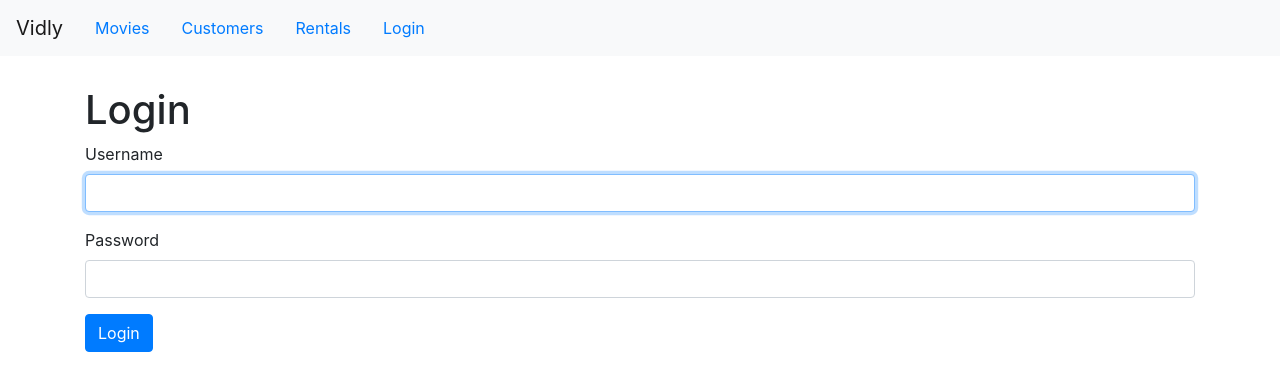
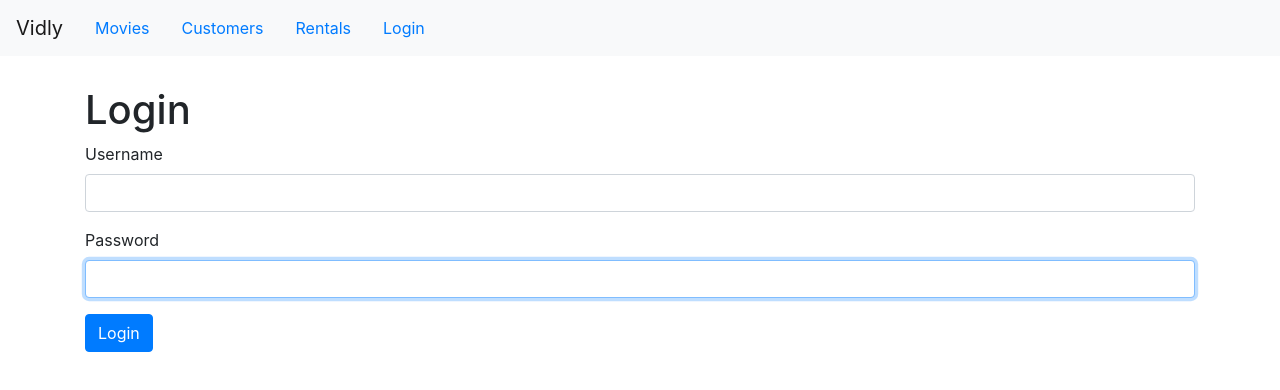
Before and after one commit to iara99oliveira/react-vidly, a React (Create React App) app: page /login in a window 1280 px wide. Shown: the top 390 px of the page. Built offline with nearby package versions, Linux system fonts and the light colour scheme.

Commit message:
Criado um componente dinâmico para os imputs de formulário

```diff
--- /dev/null
+++ b/src/components/common/input.jsx
@@ -0,0 +1,20 @@
+import React from "react";
+
+const Input = ({ name, label, value, onChange }) => {
+  return (
+    <div className="form-group">
+      <label htmlFor={name}>{label}</label>
+      <input
+        value={value}
+        onChange={onChange}
+        id="name"
+        name="name"
+        type="text"
+        className="form-control"
+        autoFocus
+      />
+    </div>
+  );
+};
+
+export default Input;
--- a/src/components/common/loginForm.jsx
+++ b/src/components/common/loginForm.jsx
@@ -1,4 +1,5 @@
 import React, { Component } from "react";
+import Input from "./input";
 
 class LoginForm extends Component {
   state = {
@@ -29,29 +30,18 @@
       <div>
         <h1>Login</h1>
         <form onSubmit={this.handleSubmit}>
-          <div className="form-group">
-            <label htmlFor="username">Username</label>
-            <input
+          <Input
+            name="usename"
+            label="Username"
             value={account.username}
             onChange={this.handleChange}
-              name="username"
-              id="username"
-              type="text"
-              className="form-control"
-              autoFocus
           />
-          </div>
-          <div className="form-group">
-            <label htmlFor="password">Password</label>
-            <input
+          <Input
+            name="password"
+            label="Password"
             value={account.password}
             onChange={this.handleChange}
-              name="password"
-              id="password"
-              type="text"
-              className="form-control"
           />
-          </div>
           <button className="btn btn-primary">Login</button>
         </form>
       </div>
```
Lines whose indentation alone changed are shown as unchanged.
